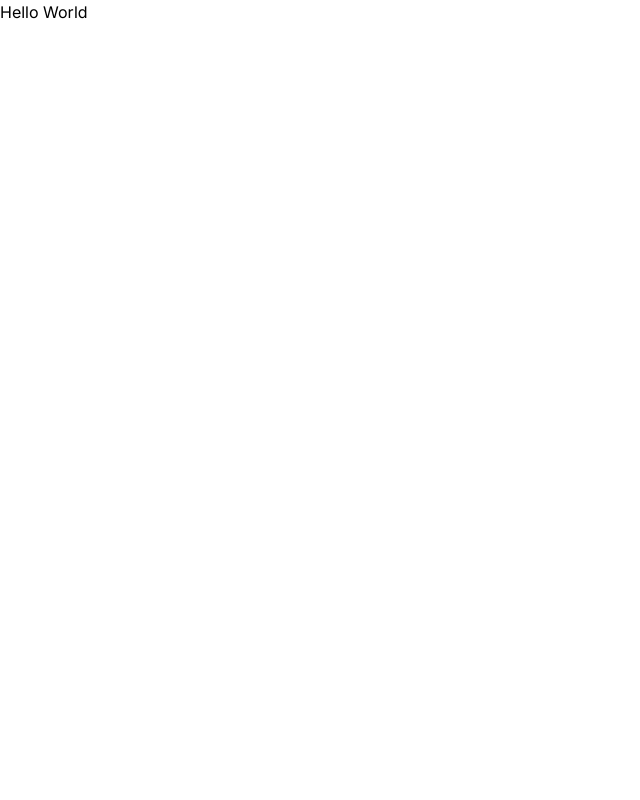
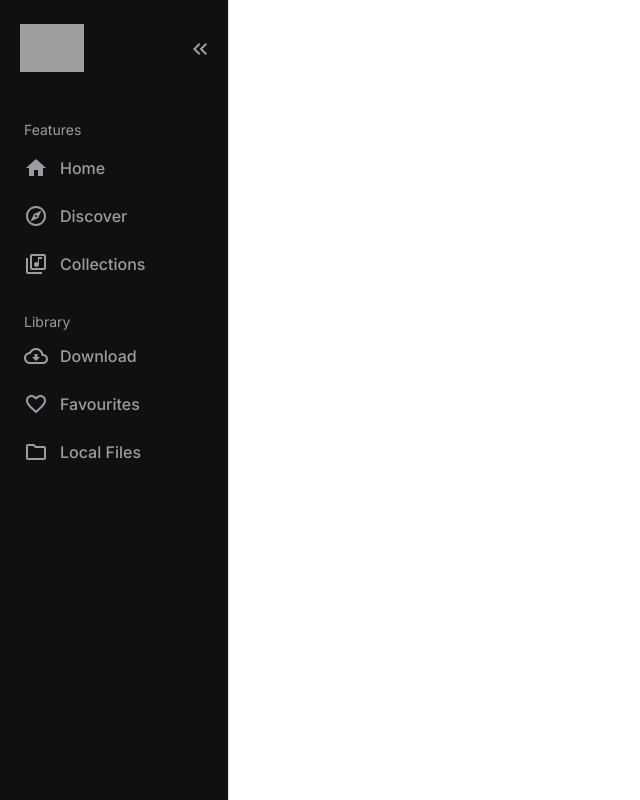
Before and after one commit to anshnarula5/stopify, a Next.js app: page / in a window 1280 px wide. Shown: the whole page, without its empty margins (0-640 px from the left). Built offline with nearby package versions, Linux system fonts and the light colour scheme; grey boxes are pictures that could not be loaded.

Commit message:
[feat] : Added Navbar and basic colors

```diff
--- /dev/null
+++ b/app/components/Navbar.tsx
@@ -0,0 +1,49 @@
+"use client";
+import { useState } from "react";
+
+import HomeIcon from '@mui/icons-material/Home';
+import KeyboardDoubleArrowLeftIcon from '@mui/icons-material/KeyboardDoubleArrowLeft';
+import KeyboardDoubleArrowRightIcon from '@mui/icons-material/KeyboardDoubleArrowRight';
+import ExploreOutlinedIcon from '@mui/icons-material/ExploreOutlined';
+import LibraryMusicOutlinedIcon from '@mui/icons-material/LibraryMusicOutlined';
+import CloudDownloadOutlinedIcon from '@mui/icons-material/CloudDownloadOutlined';
+import FavoriteBorderOutlinedIcon from '@mui/icons-material/FavoriteBorderOutlined';
+import FolderOutlinedIcon from '@mui/icons-material/FolderOutlined';
+import NavbarItem from "./NavbarItem";
+
+const Navbar = () => {
+  const [expanded, setExpanded] = useState(true);
+
+  return (
+    <aside className="h-screen navbar">
+      <nav className="h-full flex flex-col border-r shadow-sm ">
+        <div className="px-4 py-6 flex justify-between items-center">
+          <img
+            src="https://img.logoipsum.com/245.svg"
+            className={`overflow-hidden transition-all mx-1 ${expanded ? "w-16" : "w-0"}`}
+            alt=""
+          />
+          <button
+            onClick={() => setExpanded((curr) => !curr)}
+          >
+            {expanded ? <KeyboardDoubleArrowLeftIcon />: <KeyboardDoubleArrowRightIcon />}
+          </button>
+        </div>
+
+        <div className="flex-1 px-6 pt-5 flex flex-col">
+          {expanded && <span className="text-sm py-1">Features</span>}
+          <NavbarItem icon={<HomeIcon />} text="Home" expanded={expanded} />
+          <NavbarItem icon={<ExploreOutlinedIcon />} text="Discover" expanded={expanded} />
+          <NavbarItem icon={<LibraryMusicOutlinedIcon />} text="Collections" expanded={expanded} />
+
+          {expanded && <span className="text-sm mt-6">Library</span>}
+          <NavbarItem icon={<CloudDownloadOutlinedIcon />} text="Download" expanded={expanded} />
+          <NavbarItem icon={<FavoriteBorderOutlinedIcon />} text="Favourites" expanded={expanded} />
+          <NavbarItem icon={<FolderOutlinedIcon />} text="Local Files" expanded={expanded} />
+        </div>
+      </nav>
+    </aside>
+  );
+}
+
+export default Navbar
--- /dev/null
+++ b/app/components/NavbarItem.tsx
@@ -0,0 +1,39 @@
+import React from "react";
+
+interface NavbarItemProps {
+  icon: React.ReactNode;
+  text: string;
+  expanded: boolean;
+}
+
+const NavbarItem: React.FC<NavbarItemProps> = ({ icon, text, expanded }) => {
+  return (
+    <div
+      className={`
+        flex items-center py-2 my-1
+        font-medium rounded-md cursor-pointer
+        transition-colors group
+        ${expanded ? "md:w-auto" : "w-full"}
+      `}
+    >
+      {icon}
+      <span className={`overflow-hidden transition-all ${expanded ? "md:w-36 ml-3" : "w-0"}`}>
+        {text}
+      </span>
+      {!expanded && (
+        <div
+          className={`
+            absolute left-full rounded-md px-2 py-1 ml-6
+            bg-indigo-100 text-indigo-800 text-sm
+            invisible opacity-20 -translate-x-3 transition-all
+            group-hover:visible group-hover:opacity-100 group-hover:translate-x-0
+        `}
+        >
+          {text}
+        </div>
+      )}
+    </div>
+  );
+};
+
+export default NavbarItem;
--- a/app/globals.css
+++ b/app/globals.css
@@ -1,3 +1,13 @@
 @tailwind base;
 @tailwind components;
 @tailwind utilities;
+
+:root {
+  --background-primary: #101011;
+  --text-secondary: #9b9da4;
+}
+
+.navbar{
+  background-color: var(--background-primary);
+  color: var(--text-secondary);
+}
--- a/app/layout.tsx
+++ b/app/layout.tsx
@@ -1,7 +1,7 @@
 import type { Metadata } from 'next'
 import { Inter } from 'next/font/google'
 import './globals.css'
-
+import Navbar from './components/Navbar'
 const inter = Inter({ subsets: ['latin'] })
 
 export const metadata: Metadata = {
@@ -16,7 +16,13 @@ export default function RootLayout({
 }) {
   return (
     <html lang="en">
-      <body className={inter.className}>{children}</body>
+
+      <body className={inter.className}>
+        <div className='flex'>
+        <Navbar />
+        {children}
+        </div>
+      </body>
     </html>
   )
 }
--- a/app/page.tsx
+++ b/app/page.tsx
@@ -1,6 +1,6 @@
 
 export default function Home() {
   return (
-    "Hello World"
+    ""
   )
 }
```
Also changed, not shown: package.json (+7 -4 lines), 1 other file (tests, documents, lock files or other folders).
